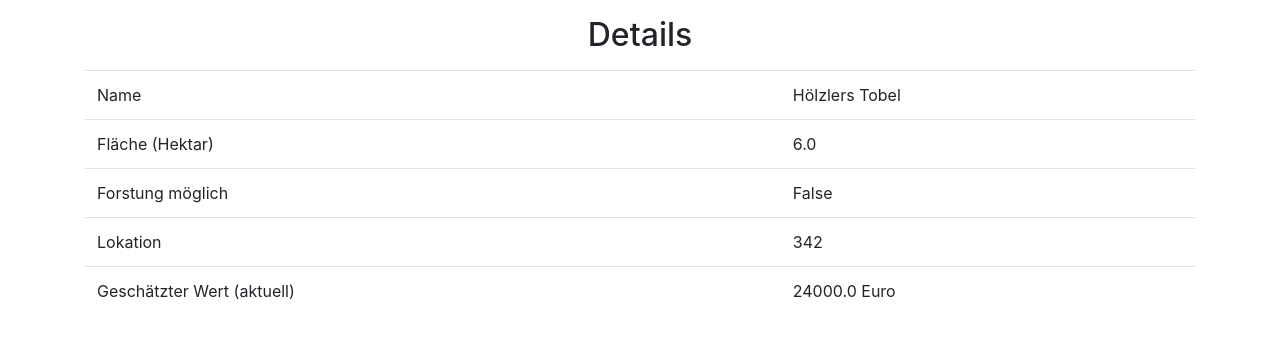
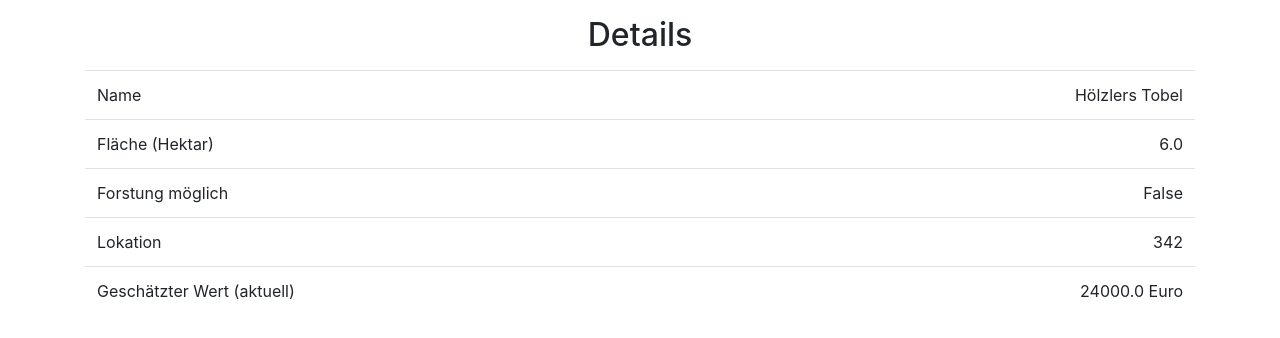
Before and after one commit to wnhrt/waldcheck24, a Flask app: page /wald/1 in a window 1280 px wide. Shown: the part 76-414 px from the top of the page. Run offline with Flask 2, Linux system fonts and the light colour scheme; data comes from the database, SQL or seed files in the repository; some libraries are stand-ins or nearby versions.

Commit message:
Aligned detail values right

```diff
--- a/waldcheck24/templates/wald/details.html
+++ b/waldcheck24/templates/wald/details.html
@@ -13,29 +13,29 @@
 		<tbody>
 		  <tr>
 			<td>Name</td>
-			<td>{{ wald.name }}</td>
+			<td style="text-align:right">{{ wald.name }}</td>
 		  </tr>
 		  <tr>
 			<td>Fläche (Hektar)</td>
-			<td>{{ wald.flaeche }}</td>
+			<td style="text-align:right">{{ wald.flaeche }}</td>
 		  </tr>
 		  <tr>
 			<td>Forstung möglich</td>
-			<td>{{ wald.forstung }}</td>
+			<td style="text-align:right">{{ wald.forstung }}</td>
 		  </tr>
 		  <tr>
 			<td>Lokation</td>
-			<td>{{ wald.lokation }}</td>
+			<td style="text-align:right">{{ wald.lokation }}</td>
 		  </tr>
 		  {% if wald.forstung == True %}
 		  <tr>
 			<td>Geschätzter Wert (aktuell)</td>
-			<td>{{ (wald.flaeche * 4000) + ((wald.flaeche * 4000) * 0.1) }} Euro</td>
+			<td style="text-align:right">{{ (wald.flaeche * 4000) + ((wald.flaeche * 4000) * 0.1) }} Euro</td>
 		  </tr>
 		  {%endif%}
 		  {% if wald.forstung == False %}
 			<td>Geschätzter Wert (aktuell)</td>
-		  	<td>{{ wald.flaeche * 4000 }} Euro</td>
+		  	<td style="text-align:right">{{ wald.flaeche * 4000 }} Euro</td>
 	  	  {%endif%}
 
 		</tbody>
```
